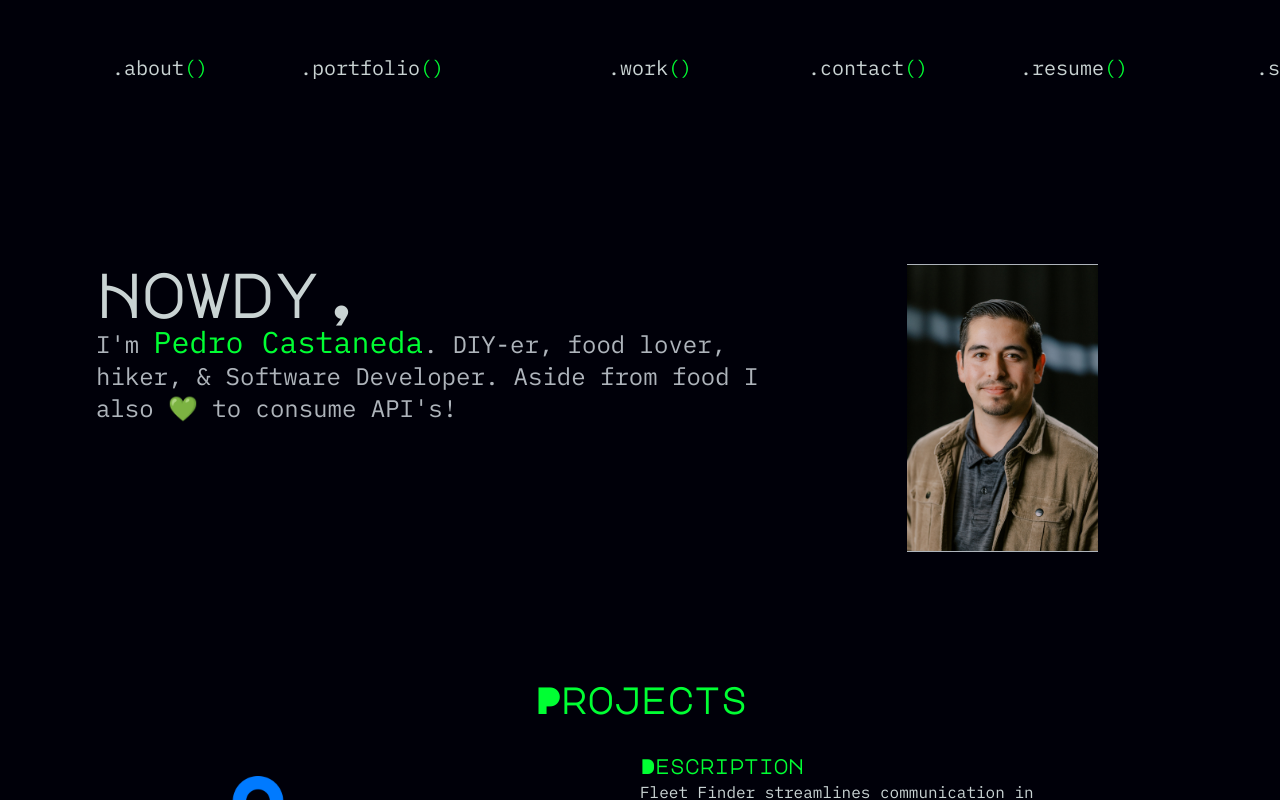
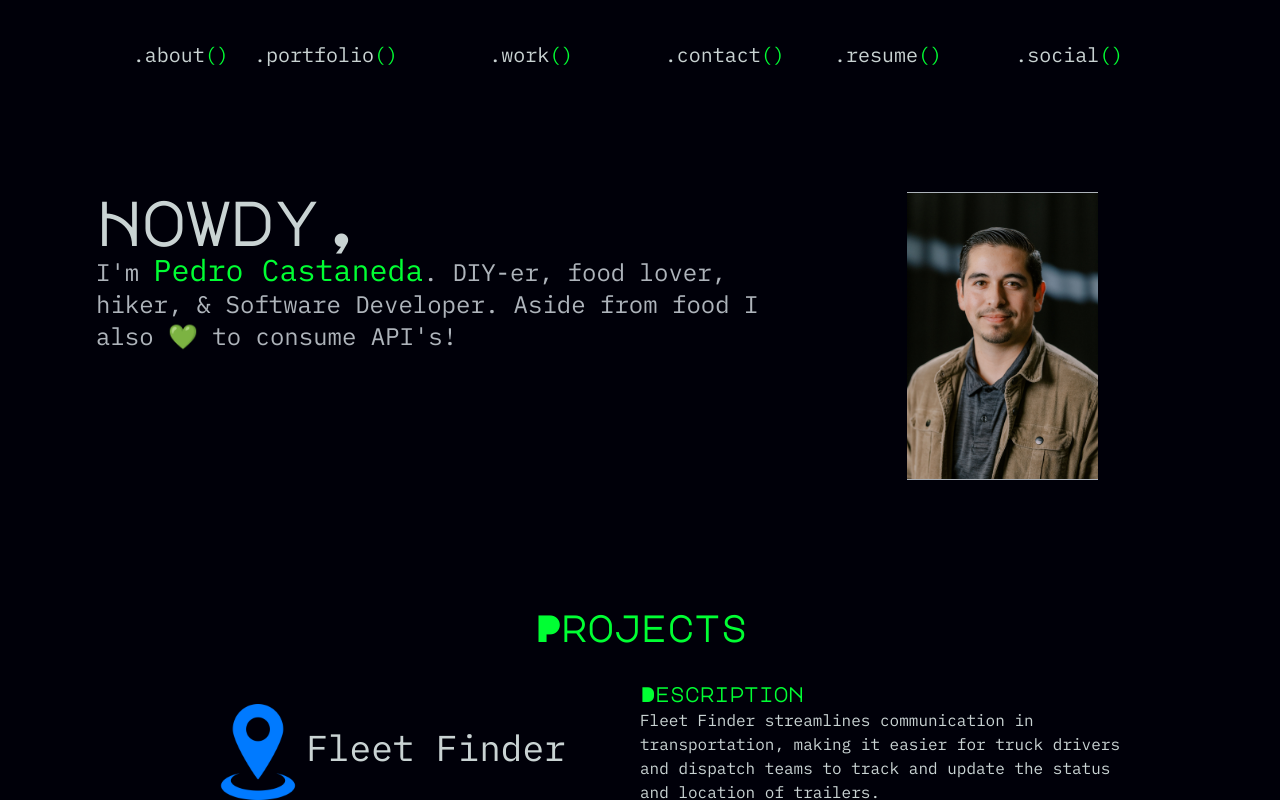
Before and after one commit to rooted92/pedrocwebsite, a React (Create React App) app: page / in a window 1280 px wide. Shown: the top 800 px of the page. Built offline with nearby package versions, Linux system fonts and the light colour scheme; a web font is replaced by a local one.

Commit message:
fix: nav link responsiveness

```diff
--- a/src/components/NavbarFolder/Navbar.css
+++ b/src/components/NavbarFolder/Navbar.css
@@ -76,6 +76,10 @@
   transform: translateX(0);
 }
 
+/* #nav a {
+  margin: 0 auto;
+} */
+
 #nav a,
 #nav button {
   font-size: 20px;
--- a/src/components/NavbarFolder/NavbarComponent.tsx
+++ b/src/components/NavbarFolder/NavbarComponent.tsx
@@ -36,14 +36,14 @@ const Navbar = (): JSX.Element => {
 
     return (
         <>
-            <nav className="lg:invisible">
+            <nav className="lg:hidden">
                 <div className="max-w-screen-xl flex flex-wrap items-center justify-between mx-auto p-4">
                     <div className="flex items-center"></div>
                     <button onClick={HamburgerMenuToggle} data-collapse-toggle="navbar-hamburger" type="button" className="inline-flex items-center p-2 ml-3 text-sm text-gray-500 rounded-lg hover:bg-gray-100 focus:outline-none focus:ring-2 focus:ring-gray-200 dark:text-gray-400 dark:hover:bg-gray-700 dark:focus:ring-gray-600" aria-controls="navbar-hamburger" aria-expanded="false">
                         <span className="sr-only">Open main menu</span>
                         <svg className="w-6 h-6" aria-hidden="true" fill="currentColor" viewBox="0 0 20 20" xmlns="http://www.w3.org/2000/svg"><path fill-rule="evenodd" d="M3 5a1 1 0 011-1h12a1 1 0 110 2H4a1 1 0 01-1-1zM3 10a1 1 0 011-1h12a1 1 0 110 2H4a1 1 0 01-1-1zM3 15a1 1 0 011-1h12a1 1 0 110 2H4a1 1 0 01-1-1z" clip-rule="evenodd"></path></svg>
                     </button>
-                    <div className={`${show ? '' : 'hidden'} w-full `} id="navbar-hamburger">
+                    <div className={`${show ? '' : 'hidden'} w-full`} id="navbar-hamburger">
                         <ul className="flex flex-col font-medium mt-4 rounded-lg smokeyGrayText darkGreenBg">
                             <li>
                                 <a onClick={HamburgerMenuToggle} href="#" className="block py-2 pl-3 pr-4">.about<span className='phosphorous'>(</span><span className='phosphorous'>)</span></a>
@@ -68,13 +68,13 @@ const Navbar = (): JSX.Element => {
                 </div>
             </nav>
 
-            <div id='nav' className={`${scrolled ? 'darkGreenBgNav' : ''} invisible lg:visible smokeyGrayText flex w-full pb-2 pt-10 space-x-2 px-2 text-xs justify-around md:text-base lg:space-x-20 lg:px-28 md:pt-14 md:pb-8 m:h-20 fixed md:w-screen z-10`}>
-                <a href="#" className='function-name'>.about<span className='phosphorous'>(</span><span className='argument'>me</span><span className='r-parenthesis phosphorous'>)</span></a>
-                <a href="#projects" className='function-name'>.portfolio<span className='phosphorous'>(</span><span className='argument'>projects</span><span className='r-parenthesis-projects phosphorous'>)</span></a>
-                <a href="#flow" className='function-name'>.work<span className='phosphorous'>(</span><span className='argument'>flow</span><span className='r-parenthesis-flow phosphorous'>)</span></a>
-                <a href="#contact" className='function-name'>.contact<span className='phosphorous'>(</span><span className='argument'>me</span><span className='r-parenthesis phosphorous'>)</span></a>
-                <a href="#" onClick={ResumeToggle} className='function-name'>.resume<span className='phosphorous'>(</span><span className='argument'>modal</span><span className='r-parenthesis-modal phosphorous'>)</span></a>
-                <a href="#social" className='function-name'>.social<span className='phosphorous'>(</span><span className='argument'>links</span><span className='r-parenthesis-links phosphorous'>)</span></a>
+            <div id='nav' className={`${scrolled ? 'darkGreenBgNav' : ''} invisible lg:visible smokeyGrayText w-full pb-2 pt-10 px-24 fixed md:w-screen z-10 grid grid-cols-3 xl:grid-cols-6`}>
+                <a href="#" className='function-name place-self-center'>.about<span className='phosphorous'>(</span><span className='argument'>me</span><span className='r-parenthesis phosphorous'>)</span></a>
+                <a href="#projects" className='function-name place-self-center'>.portfolio<span className='phosphorous'>(</span><span className='argument'>projects</span><span className='r-parenthesis-projects phosphorous'>)</span></a>
+                <a href="#flow" className='function-name place-self-center'>.work<span className='phosphorous'>(</span><span className='argument'>flow</span><span className='r-parenthesis-flow phosphorous'>)</span></a>
+                <a href="#contact" className='function-name place-self-center'>.contact<span className='phosphorous'>(</span><span className='argument'>me</span><span className='r-parenthesis phosphorous'>)</span></a>
+                <a href="#" onClick={ResumeToggle} className='function-name place-self-center'>.resume<span className='phosphorous'>(</span><span className='argument'>modal</span><span className='r-parenthesis-modal phosphorous'>)</span></a>
+                <a href="#social" className='function-name place-self-center'>.social<span className='phosphorous'>(</span><span className='argument'>links</span><span className='r-parenthesis-links phosphorous'>)</span></a>
             </div>
 
             <div className={`${isHidden ? 'flex' : 'hidden'} fixed top-0 left-0 w-full h-full bg-black bg-opacity-50 z-40`} onClick={handleClose}>
```
